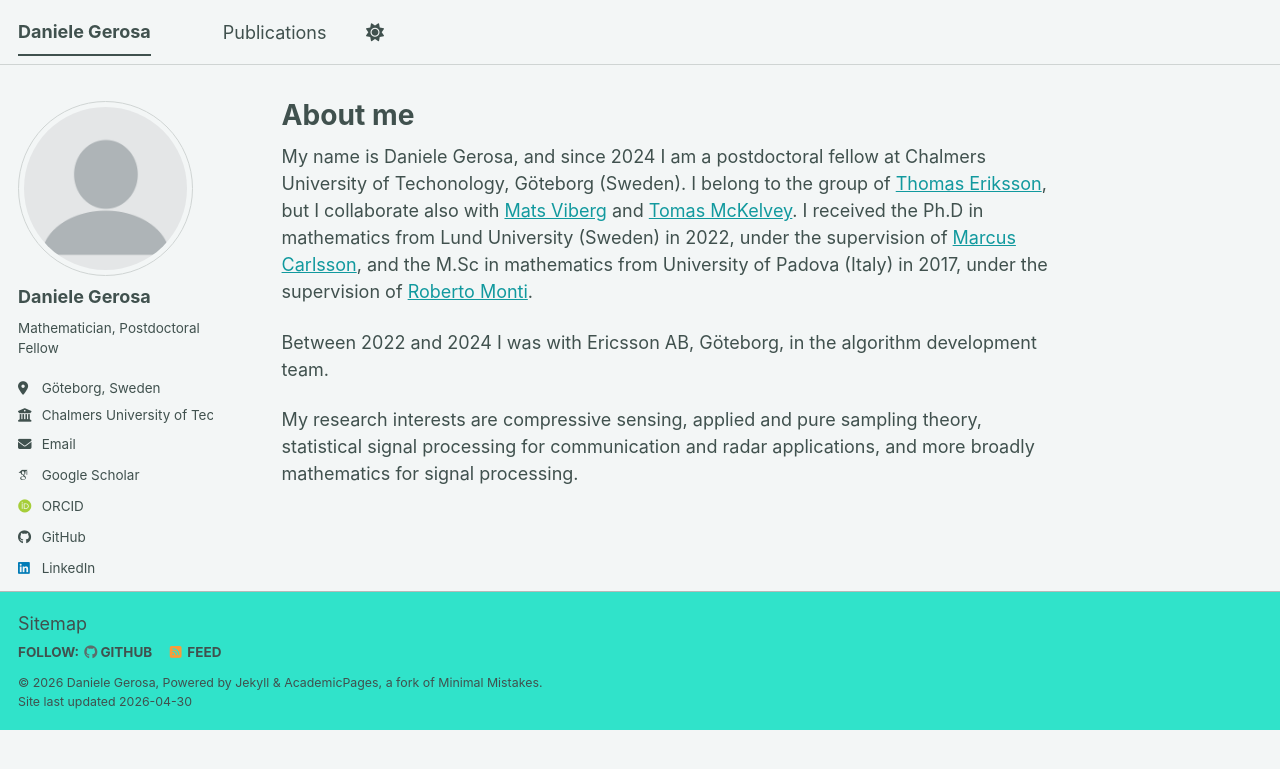
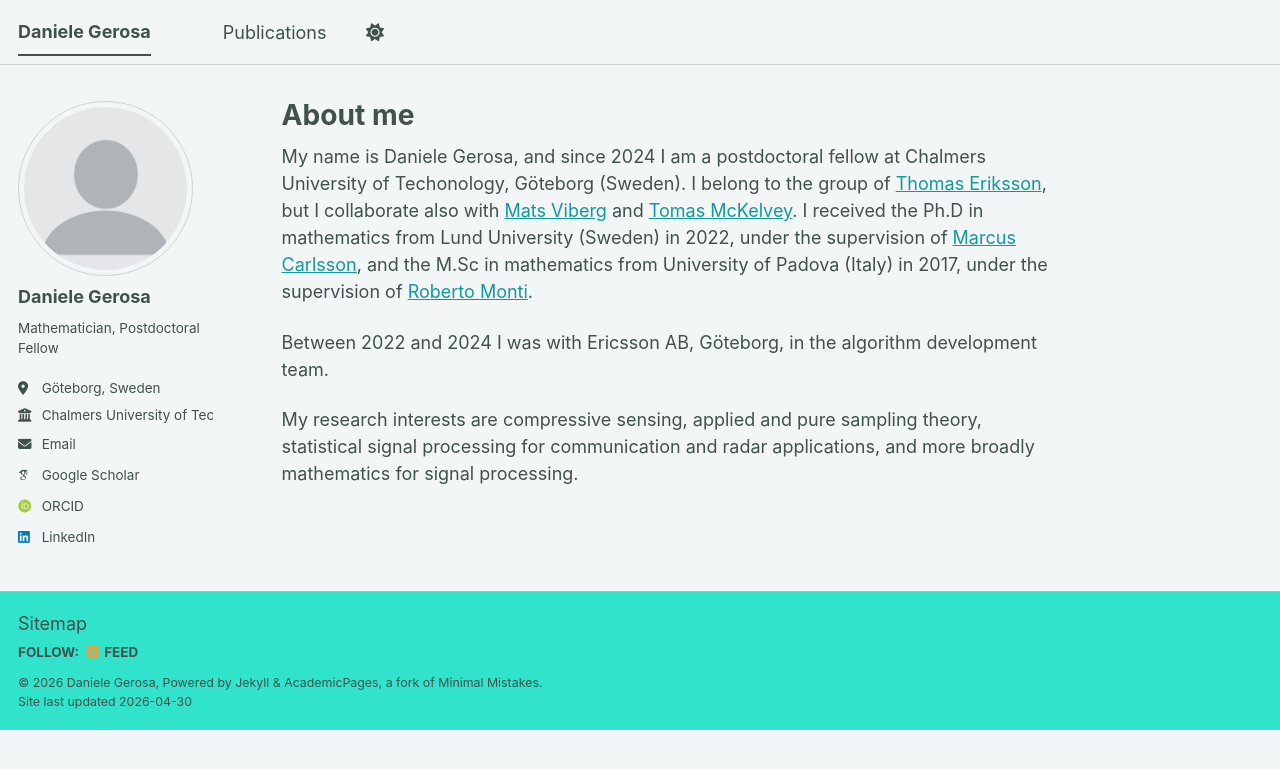
Before and after one commit to dagerosa/dagerosa.github.io, a Jekyll site: the page built from _pages/about.md, in a window 1280 px wide. Shown: the top 769 px of the page. Built offline with Jekyll 4.4.1, drawn with Linux system fonts in a browser that asks for light colours; some web fonts are replaced; a script bundle is joined from its source files by our own code; library files that are not in the unit come from our copies.

Commit message:
Update _config.yml

```diff
--- a/_config.yml
+++ b/_config.yml
@@ -49,7 +49,7 @@ author:
   bitbucket        : # Username - Update with your username on the site
   codepen          : # Username
   dribbble         : # Username
-  github           : "dagerosa"
+  github           : # "dagerosa"
   kaggle           : # Username
   stackoverflow    : # User number or user number and name (i.e., use "1" or "1/jeff-atwood")
 
```
